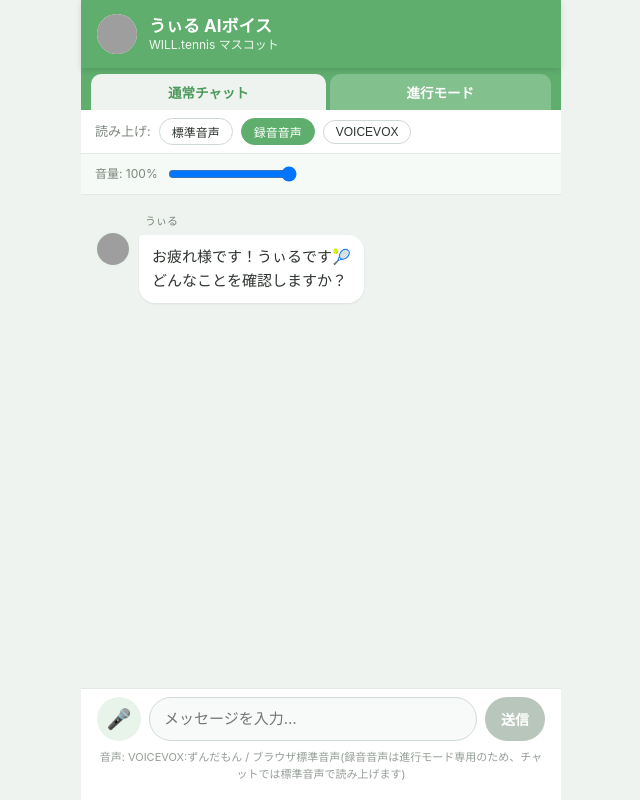
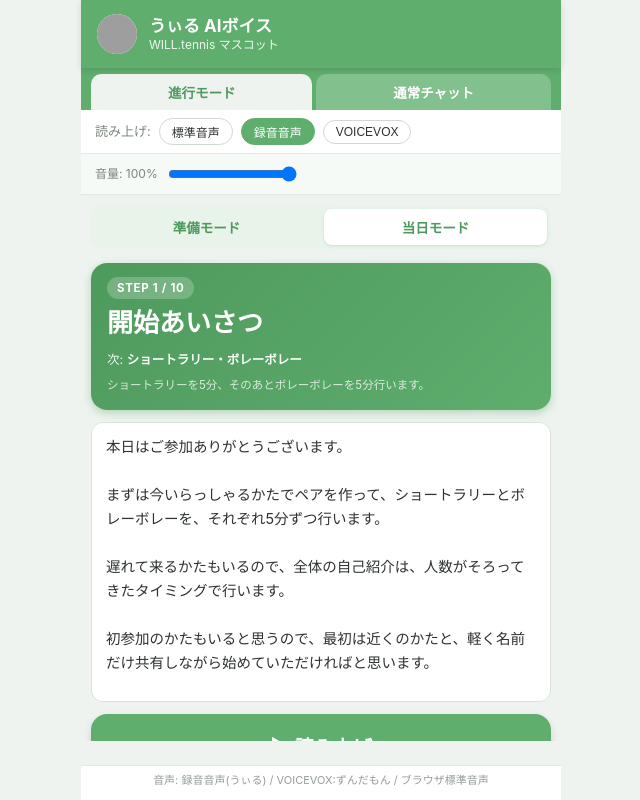
Before and after one commit to yu1425/will-voice, a Next.js app: page / in a window 1280 px wide. Shown: the whole page, without its empty margins (319-959 px from the left). Built offline with nearby package versions, Linux system fonts and the light colour scheme; grey boxes are pictures that could not be loaded.

Commit message:
Prioritize live flow mode on startup

```diff
--- a/app/page.tsx
+++ b/app/page.tsx
@@ -73,7 +73,8 @@ const VOICE_TEST_TEXT =
   "本日はご参加ありがとうございます。ショートラリーとボレーボレーを、それぞれ5分ずつ行います。聞こえ方に問題がなければ、この設定で進行してください。";
 
 export default function Page() {
-  const [tab, setTab] = useState<Tab>("chat");
+  // 保存済みタブは復元せず、アクセスのたびに進行モードを入口にする。
+  const [tab, setTab] = useState<Tab>("flow");
   const [messages, setMessages] = useState<ChatMessageData[]>([
     { id: makeId(), role: "will", text: WILL_GREETING },
   ]);
@@ -122,10 +123,6 @@ export default function Page() {
         if (savedVoice === "voicevox" || savedVoice === "standard" || savedVoice === "recorded") {
           setVoiceMode(savedVoice);
         }
-      }
-      const savedTab = window.localStorage.getItem(TAB_STORAGE_KEY);
-      if (savedTab === "chat" || savedTab === "flow") {
-        setTab(savedTab);
       }
       const savedPreset = window.localStorage.getItem(VOICEVOX_PRESET_STORAGE_KEY);
       if (savedPreset && savedPreset in AUDIO_PRESETS) {
@@ -447,20 +444,20 @@ export default function Page() {
         <button
           type="button"
           role="tab"
+          aria-selected={tab === "flow"}
+          className={`tabs__btn ${tab === "flow" ? "tabs__btn--active" : ""}`}
+          onClick={() => handleTabChange("flow")}
+        >
+          進行モード
+        </button>
+        <button
+          type="button"
+          role="tab"
           aria-selected={tab === "chat"}
           className={`tabs__btn ${tab === "chat" ? "tabs__btn--active" : ""}`}
           onClick={() => handleTabChange("chat")}
         >
           通常チャット
-        </button>
-        <button
-          type="button"
-          role="tab"
-          aria-selected={tab === "flow"}
-          className={`tabs__btn ${tab === "flow" ? "tabs__btn--active" : ""}`}
-          onClick={() => handleTabChange("flow")}
-        >
-          進行モード
         </button>
       </div>
 
--- a/components/FlowMode.tsx
+++ b/components/FlowMode.tsx
@@ -62,7 +62,8 @@ export default function FlowMode({
   isSpeaking,
   voiceMode,
 }: Props) {
-  const [viewMode, setViewMode] = useState<ViewMode>("prepare");
+  // 保存済み表示モードは復元せず、アクセスのたびに当日モードを入口にする。
+  const [viewMode, setViewMode] = useState<ViewMode>("live");
   const [conditions, setConditions] = useState<FlowConditions>(DEFAULT_CONDITIONS);
   const [stepNumber, setStepNumber] = useState(1);
   const [edits, setEdits] = useState<Record<string, string>>({});
@@ -107,11 +108,6 @@ export default function FlowMode({
       if (v === "normal" || v === "short" || v === "veryShort") {
         setVoiceLength(v);
       }
-
-      const vm = window.localStorage.getItem(VIEW_MODE_KEY);
-      if (vm === "prepare" || vm === "live") {
-        setViewMode(vm);
-      }
     } catch {
       /* no-op */
     }
@@ -145,10 +141,11 @@ export default function FlowMode({
     [scriptsForCourt, stepNumber]
   );
 
-  // 次のステップの録音音声を先読みしておき、実際に読み上げる際のラグを減らす
+  // 現在と次のステップの録音音声を先読みし、最初の読み上げからラグを減らす
   useEffect(() => {
+    preloadRecordedAudio(currentScript?.audioSrc);
     preloadRecordedAudio(nextScript?.audioSrc);
-  }, [nextScript]);
+  }, [currentScript, nextScript]);
 
   const persist = (key: string, value: string) => {
     try {
--- a/lib/recordedAudio.ts
+++ b/lib/recordedAudio.ts
@@ -12,6 +12,7 @@ export function preloadRecordedAudio(src: string | undefined): void {
   const audio = new Audio();
   audio.preload = "auto";
   audio.src = src;
+  audio.load();
   preloadCache.set(src, audio);
 }
 
```
